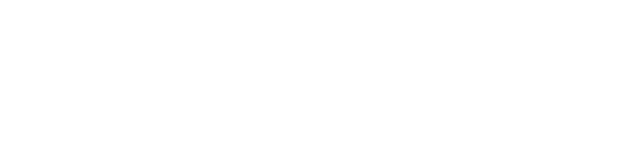
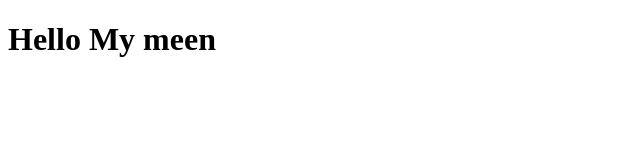
Before and after one commit to lanretipmis/MemoryGame, a plain HTML site: page index.html in a window 1280 px wide. Shown: the whole page, without its empty margins (0-640 px from the left). Drawn offline with Linux system fonts and the light colour scheme.

Commit message:
Update index.html

```diff
--- a/index.html
+++ b/index.html
@@ -7,6 +7,6 @@
     <title>Document</title>
 </head>
 <body>
-
+    <h1>Hello My meen</h1>
 </body>
 </html>
```
